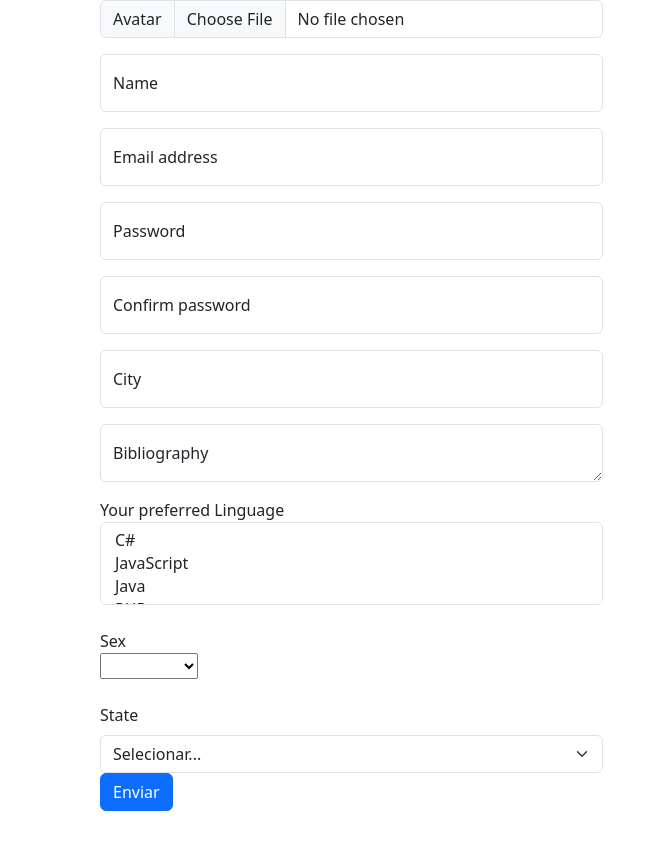
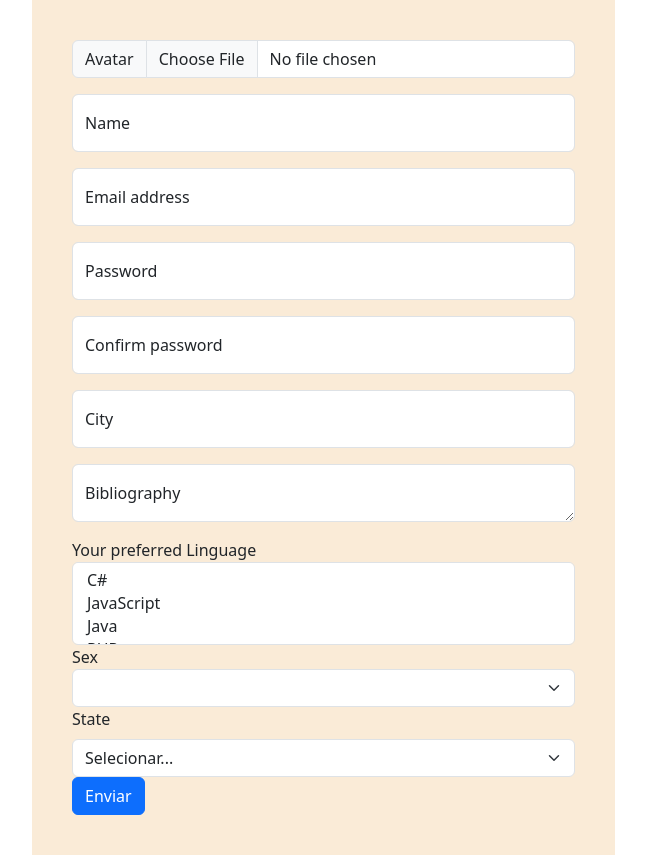
Before and after one commit to GabrielNebraska/Formul-rio-Framework, a Vue app: page / in a window 1280 px wide. Shown: the whole page, without its empty margins (25-671 px from the left). Before the commit the page ends 811 px from the top, so only its background shows below. Built offline with nearby package versions, Linux system fonts and the light colour scheme.

Commit message:
atualizacao

```diff
--- a/package.json
+++ b/package.json
@@ -18,6 +18,7 @@
     "cors": "^2.8.5",
     "express": "^4.19.2",
     "mongoose": "^8.4.4",
+    "surge": "^0.23.1",
     "vue": "^3.4.29"
   },
   "devDependencies": {
--- a/src/App.vue
+++ b/src/App.vue
@@ -1,3 +1,5 @@
+
+
 <script setup>
 
 import { ref } from 'vue';
@@ -55,6 +57,7 @@ function handleFileUpload(e) {
   }
 }
 
+
 const mostrarPerfil = ref(false)
 
 </script>
@@ -62,30 +65,8 @@ const mostrarPerfil = ref(false)
 <template>
 
 <div class="container">
-  <main>
 
-    <selection v-if="mostrarPerfil" name="form" mode="out-in">
-
-      <div class="card" style="width: 18rem;"  >
-        <img v-if="user.avatar" class="card-img-top" :src="user.avatar" />
-        </div>
-        <div class="card-body">
-          <h5 class="card-title">{{user.name}}</h5>
-        </div>
-        <div>
-        <ul list-group list-group-flush>
-          <li class="group-list-item">{{user.email}}</li>
-          <li class="group-list-item">{{user.city}}</li>
-          <li class="group-list-item">{{user.state}}</li>
-          <li class="group-list-item">{{user.preferredLinguages}}</li>
-          <li class="group-list-item">{{user.bibliography}}</li>
-          <li class="group-list-item">{{user.sexo}}</li>
-        </ul>
-        <button class="btn btn-info" @click="mostrarPerfil = false">Esconder</button>
-        </div>
-
-
-    </selection>
+  <main class="container">
 
 <div class="input-group mb-3">
   <label for="inputGroupFile01" class="input-group-text">Avatar</label>
@@ -93,7 +74,7 @@ const mostrarPerfil = ref(false)
 </div>
 
 <div class="form-floating mb-3">
-  <input type="name" v-model="user.name" class="form-control" id="floatingInput" placeholder="name" minlength="6" maxlength="45" required>
+  <input type="name" v-model="user.name" class="form-control" id="floatingInput" placeholder="name" minlength="3" maxlength="45" required>
   <label for="floatingInput">Name</label>
 </div>
 
@@ -113,7 +94,7 @@ const mostrarPerfil = ref(false)
 </div>
 
   <div class="form-floating mb-3">
-  <input type="text" v-model="user.city" class="form-control" id="floatingInput" placeholder="Your city" minlength="10" maxlength="40" required>
+  <input type="text" v-model="user.city" class="form-control" id="floatingInput" placeholder="Your city" minlength="2" maxlength="40" required>
   <label for="floatingInput">City</label>
 </div>
 
@@ -137,21 +118,19 @@ const mostrarPerfil = ref(false)
     </select>
   </div>
 
-  <br>
 
   <div>
-  <label>Sex</label> <br>
-  <select v-model="user.sexo">
+  <label>Sex</label>
+  <select class="form-select" v-model="user.sexo">
   <option value="Masc">Masculine</option>
   <option value="Fem">Feminine</option>
   <option value="Other">Other</option>
   </select>
   </div>
 
-  <br>
 
   <div>
-  <label for="stateField" class="form-label">State</label> <br>
+  <label for="stateField" class="form-label">State</label>
   <select class="form-select" v-model="user.state" id="statefield">
   <option selected disabled value="">Selecionar...</option>
   <option v-for="state of states" :key="state.uf" :value="state.uf">
@@ -160,13 +139,64 @@ const mostrarPerfil = ref(false)
   </select>
   </div>
 
+
+
   <button class="btn btn-primary" type="submit" @click="mostrarPerfil = true">Enviar</button>
 
 </main>
+
+
+<selection v-if="mostrarPerfil && (user.password === user.confirmpassword)" name="form" mode="out-in">
+
+  <div class="corpo">
+<div class="card" style="width: 18rem;"  >
+  <img v-if="user.avatar" class="card-img-top" :src="user.avatar" />
+  </div>
+  <div>
+    <h5 class="title">{{user.name}}</h5>
+  <ul list-group list-group-flush>
+    <li class="group-list-item">{{user.email}}</li>
+    <li class="group-list-item">{{user.city}}</li>
+    <li class="group-list-item">{{user.state}}</li>
+    <li class="group-list-item">{{user.preferredLinguages}}</li>
+    <li class="group-list-item">{{user.bibliography}}</li>
+    <li class="group-list-item">{{user.sexo}}</li>
+  </ul>
+  </div>
+</div>
+
+
+
+<button class="btn btn-info" @click="mostrarPerfil = false">Esconder</button>
+
+</selection>
+
+
 
 </div>
 
 </template>
 
 <style scoped>
+.title{
+  align-items: center;
+}
+.corpo{
+
+  filter: drop-shadow(2px 2px 6px rgb(0, 0, 0));
+  width: 18rem;
+  background-color:silver;
+  border-radius: 3.5%;
+}
+
+.container{
+
+  display:block;
+  max-width: 600px;
+    margin: 0 auto;
+    padding: 20px;
+background-color: antiquewhite;
+
+}
+
 </style>
```
Also changed, not shown: 1 other file (tests, documents, lock files or other folders).
